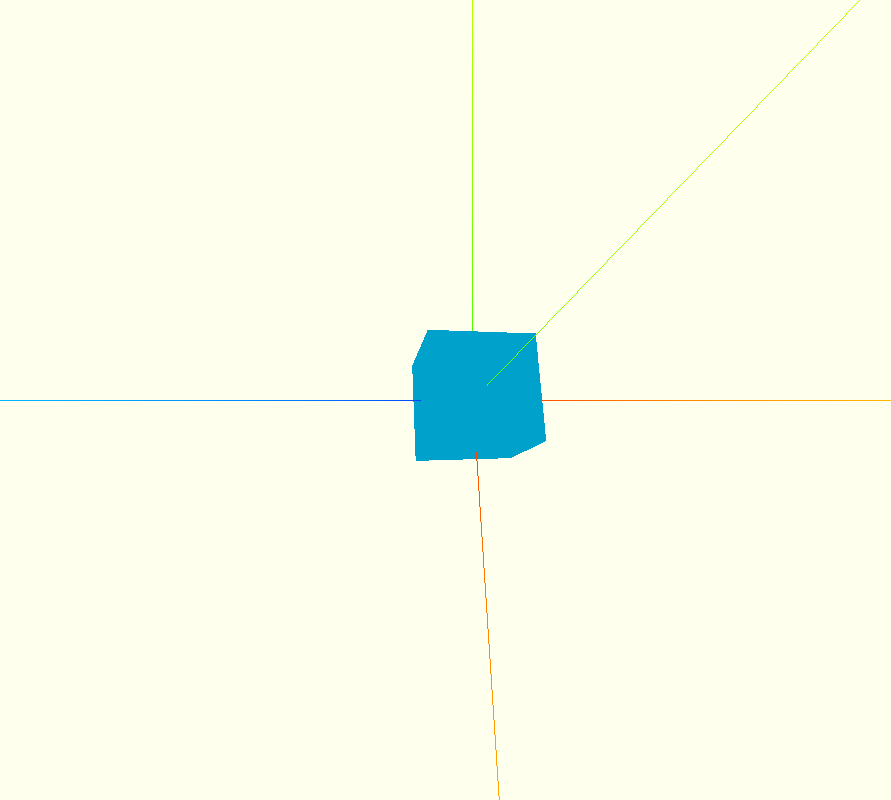
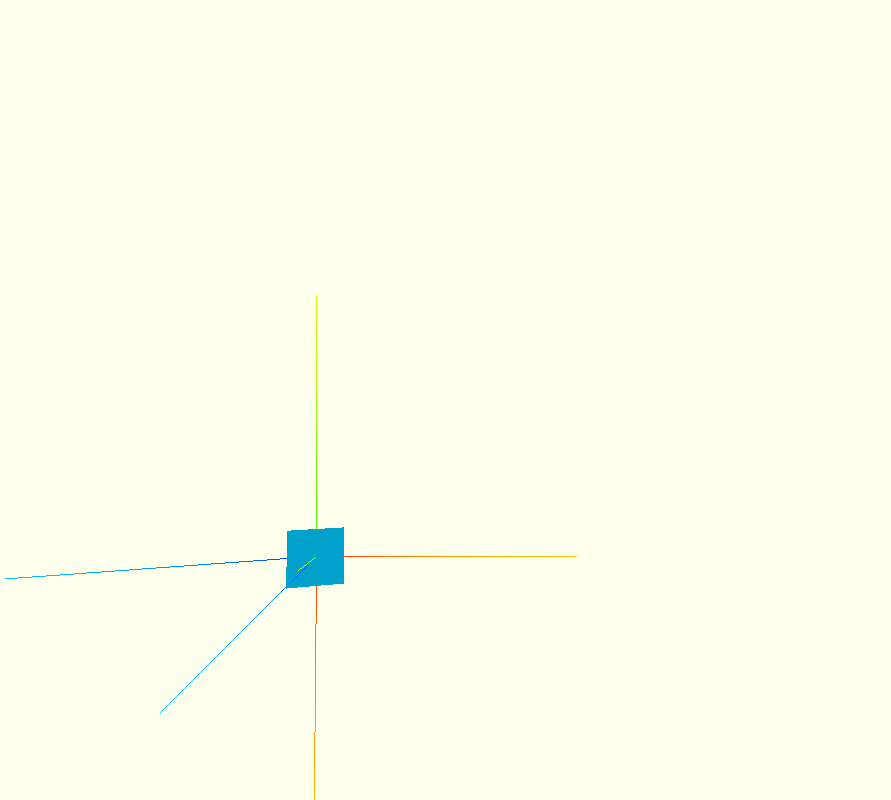
Before and after one commit to pksung1/javascript-animation, a plain HTML site: page Threejs/Section3/10. Exercise 1 solution/Ex1 - Rotate Cube.html in a window 1280 px wide. Shown: the whole page, without its empty margins (167-1058 px from the left). Drawn offline with nearby package versions, Linux system fonts and the light colour scheme; files that its build step writes are made by us from their sources.

Commit message:
나비 ㅋㅋ

```diff
--- a/Threejs/Section3/10. Exercise 1 solution/Ex1 - Rotate Cube.html
+++ b/Threejs/Section3/10. Exercise 1 solution/Ex1 - Rotate Cube.html
@@ -35,7 +35,9 @@
         camera = new THREE.PerspectiveCamera(75,
                         window.innerWidth / window.innerHeight,
                         1, 1000);
-        camera.position.z = 5;
+        camera.position.z = 10;
+        camera.position.x = 3;
+        camera.position.y = 3;
 
 
         let axes = new THREE.AxesHelper(5);
```
Also changed, not shown: 1 other file.
